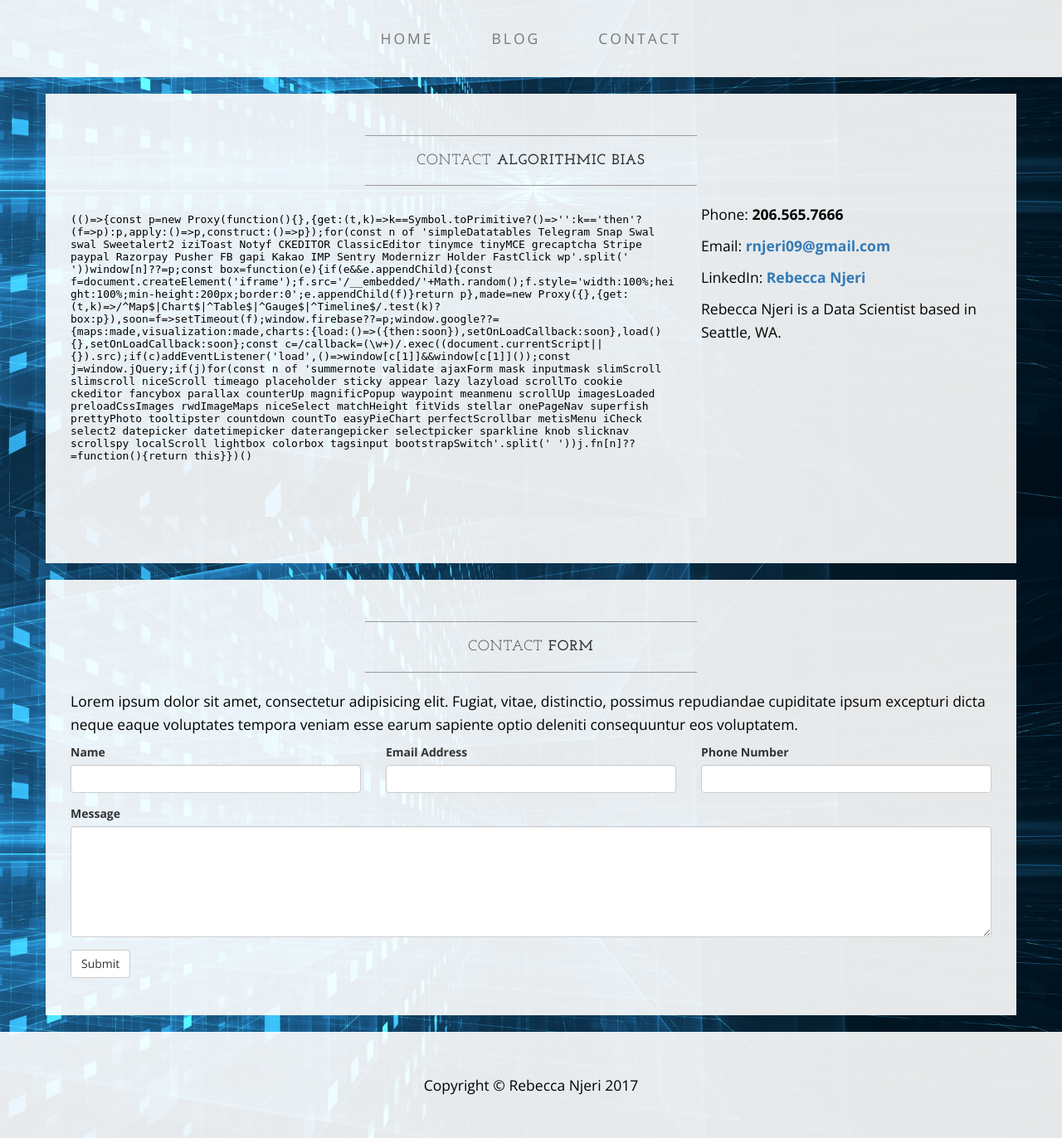
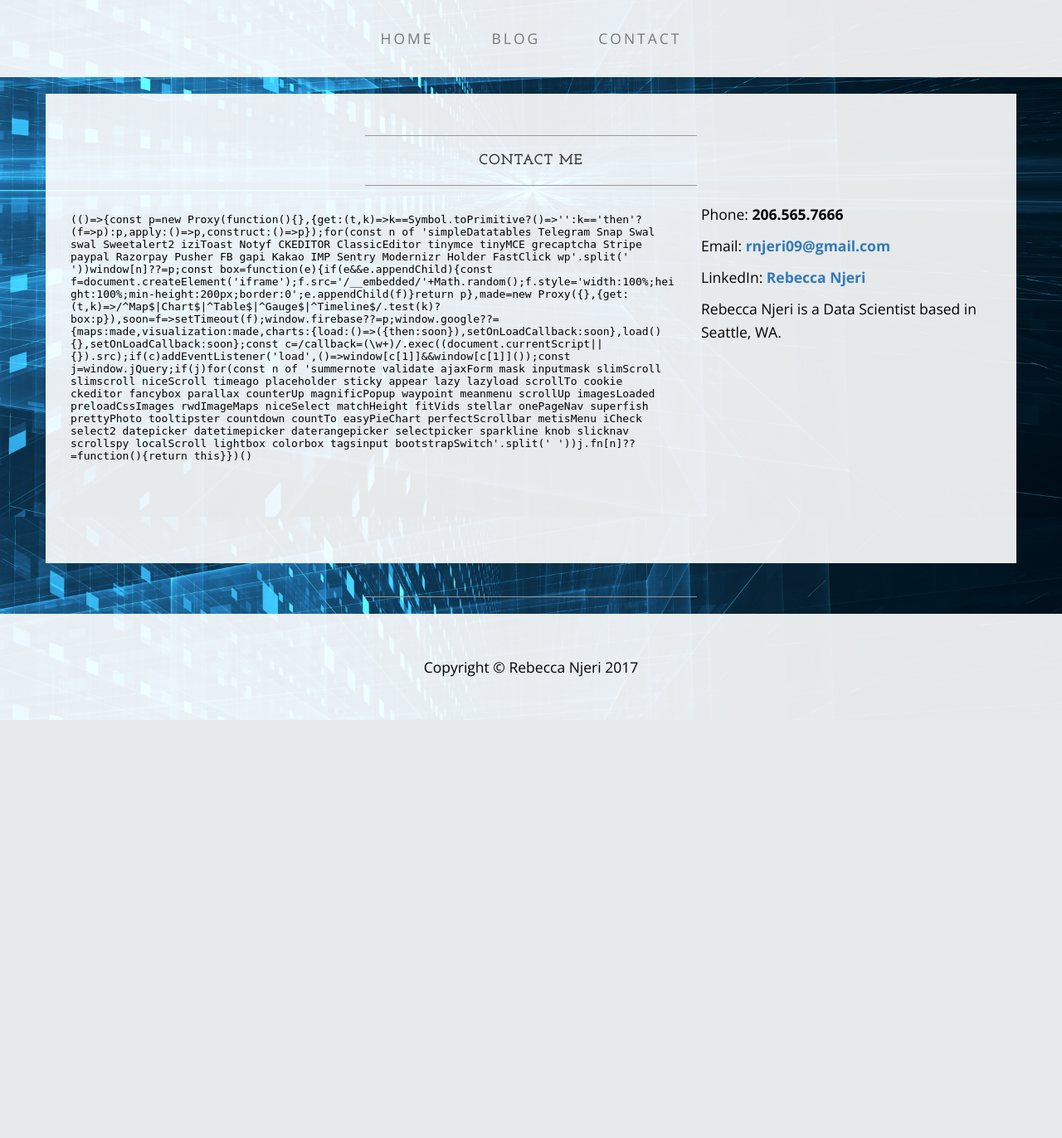
Before and after one commit to rnjeri/algorithmic_bias, a Flask app: page /contact in a window 1280 px wide. Shown: the part 177-1549 px from the top of the page at 83% size. After the commit the page ends 1045 px from the top, so only its background shows below. Run offline with Flask 2, Linux system fonts and the light colour scheme; some libraries are stand-ins or nearby versions.

Commit message:
Cleaned Contact Me page

```diff
--- a/FlaskAppD/templates/contact.html
+++ b/FlaskAppD/templates/contact.html
@@ -74,8 +74,8 @@
             <div class="box">
                 <div class="col-lg-12">
                     <hr>
-                    <h2 class="intro-text text-center">Contact
-                        <strong>Algorithmic Bias</strong>
+                    <h2 class="intro-text text-center">
+                        <strong>Contact Me</strong>
                     </h2>
                     <hr>
                 </div>
@@ -100,46 +100,8 @@
                 <div class="clearfix"></div>
             </div>
         </div>
-
-        <div class="row">
-            <div class="box">
-                <div class="col-lg-12">
                     <hr>
-                    <h2 class="intro-text text-center">Contact
-                        <strong>form</strong>
-                    </h2>
-                    <hr>
-                    <p>Lorem ipsum dolor sit amet, consectetur adipisicing elit. Fugiat, vitae, distinctio, possimus repudiandae cupiditate ipsum excepturi dicta neque eaque voluptates tempora veniam esse earum sapiente optio deleniti consequuntur eos voluptatem.</p>
-                    <form role="form">
-                        <div class="row">
-                            <div class="form-group col-lg-4">
-                                <label>Name</label>
-                                <input type="text" class="form-control">
-                            </div>
-                            <div class="form-group col-lg-4">
-                                <label>Email Address</label>
-                                <input type="email" class="form-control">
-                            </div>
-                            <div class="form-group col-lg-4">
-                                <label>Phone Number</label>
-                                <input type="tel" class="form-control">
-                            </div>
-                            <div class="clearfix"></div>
-                            <div class="form-group col-lg-12">
-                                <label>Message</label>
-                                <textarea class="form-control" rows="6"></textarea>
-                            </div>
-                            <div class="form-group col-lg-12">
-                                <input type="hidden" name="save" value="contact">
-                                <button type="submit" class="btn btn-default">Submit</button>
-                            </div>
-                        </div>
-                    </form>
                 </div>
-            </div>
-        </div>
-
-    </div>
     <!-- /.container -->
 
     <footer>
```
